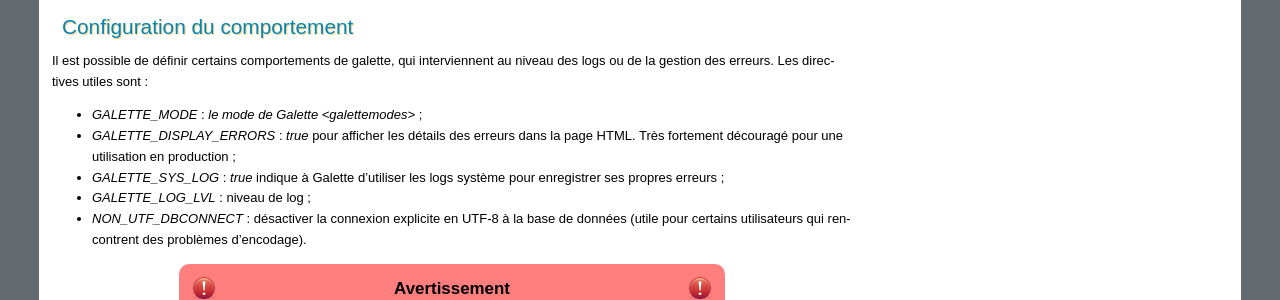
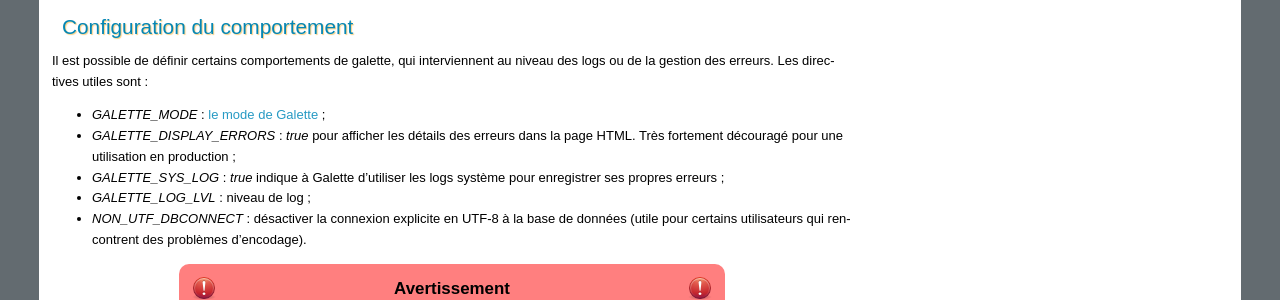
Before and after one commit to galette/galettedoc, a Sphinx documentation site: the page built from source/development/debug.rst, in a window 1280 px wide. Shown: the part 1124-1424 px from the top of the page. Built offline with Sphinx 7.4.7, drawn with Linux system fonts in a browser that asks for light colours; some of the changed lines change nothing that is shown.

Commit message:
Correction référence

```diff
--- a/source/development/debug.rst
+++ b/source/development/debug.rst
@@ -56,7 +56,7 @@
 
 Il est possible de définir certains comportements de galette, qui interviennent au niveau des logs ou de la gestion des erreurs. Les directives utiles sont :
 
-* `GALETTE_MODE` : `le mode de Galette <galettemodes>` ;
+* `GALETTE_MODE` : :ref:`le mode de Galette <galettemodes>` ;
 * `GALETTE_DISPLAY_ERRORS` : `true` pour afficher les détails des erreurs dans la page HTML. Très fortement découragé pour une utilisation en production ;
 * `GALETTE_SYS_LOG` : `true` indique à Galette d'utiliser les logs système pour enregistrer ses propres erreurs ;
 * `GALETTE_LOG_LVL` : niveau de log ;
```
